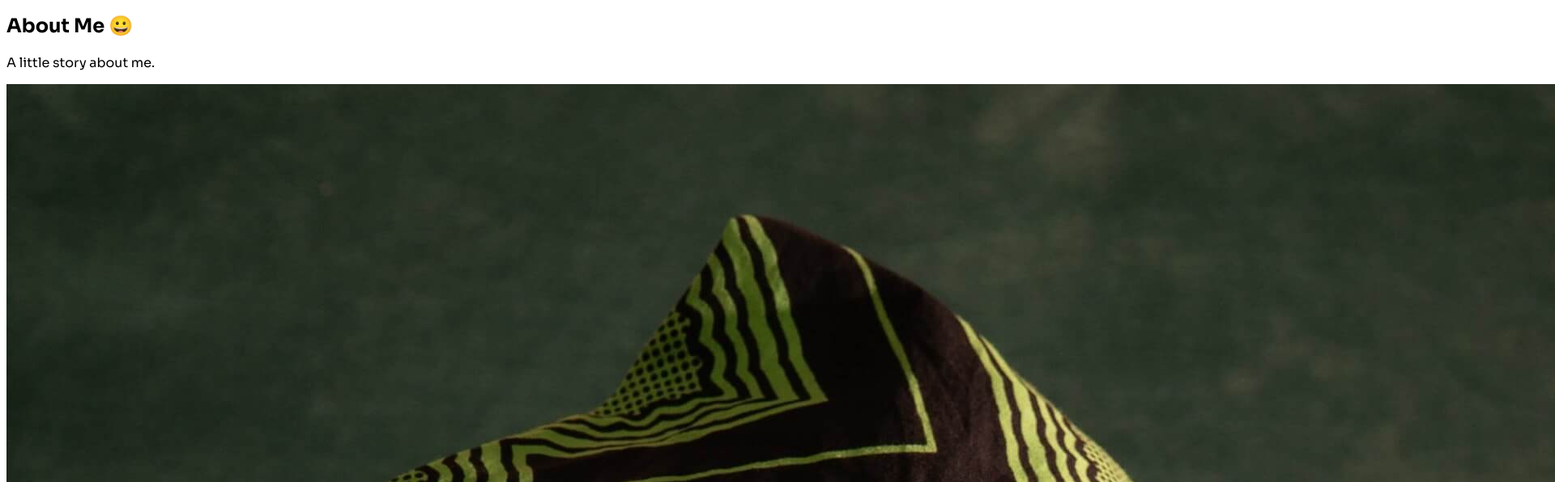
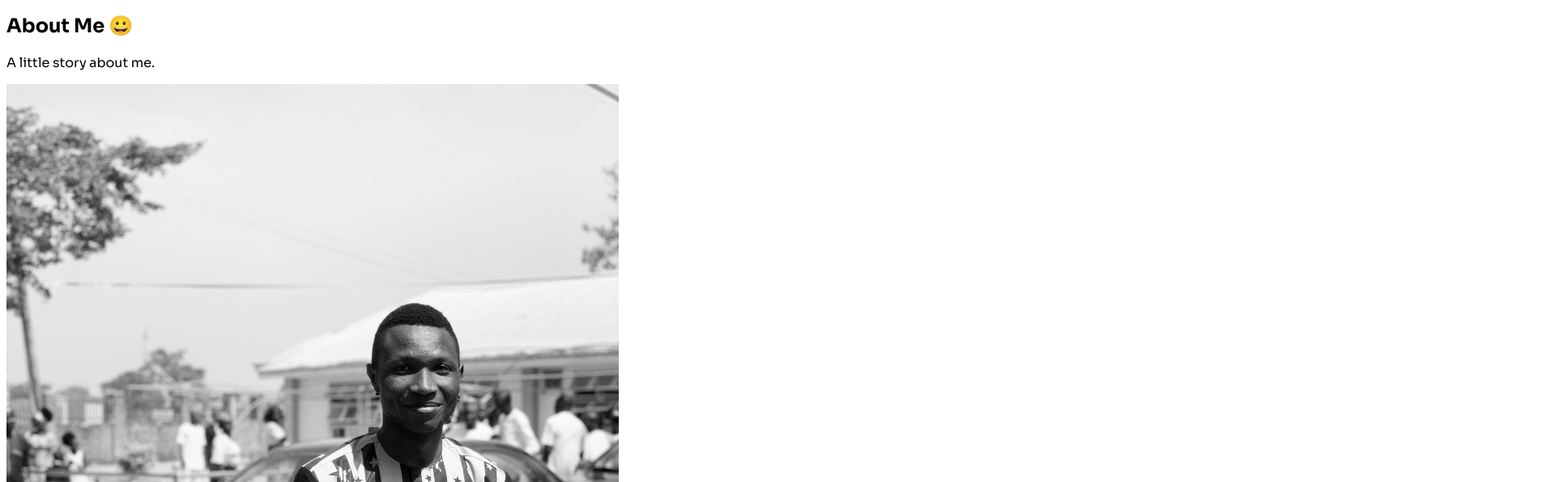
Before and after one commit to elvis-ndubuisi/african-proverbs, a website built with Vite: page aboutme/index.html in a window 1280 px wide. Shown: the part 3920-4516 px from the top of the page at 81% size, 1920 px wide, since content can reach past the window. Built offline with nearby package versions, Linux system fonts and the light colour scheme.

Commit message:
Update on pages

```diff
--- a/aboutme/index.html
+++ b/aboutme/index.html
@@ -196,10 +196,11 @@
           </h1>
           <p>A little story about me.</p>
         </div>
+
         <img
-          src="/assets/jackson-david-JXuNh9jAaEw-unsplash.jpg"
+          src="/assets/nPan.jpg"
           alt="elvis ndubuisi"
-          class="rounded-lg overflow-hidden object-cover"
+          class="rounded-lg overflow-hidden object-cover object-right-top"
         />
       </section>
       <p class="text-md px-2 md:px-4 leading-5 md:leading-7 my-4">
```
Also changed, not shown: index.html (+1 -1 lines), public/assets/nPan.jpg (added).
